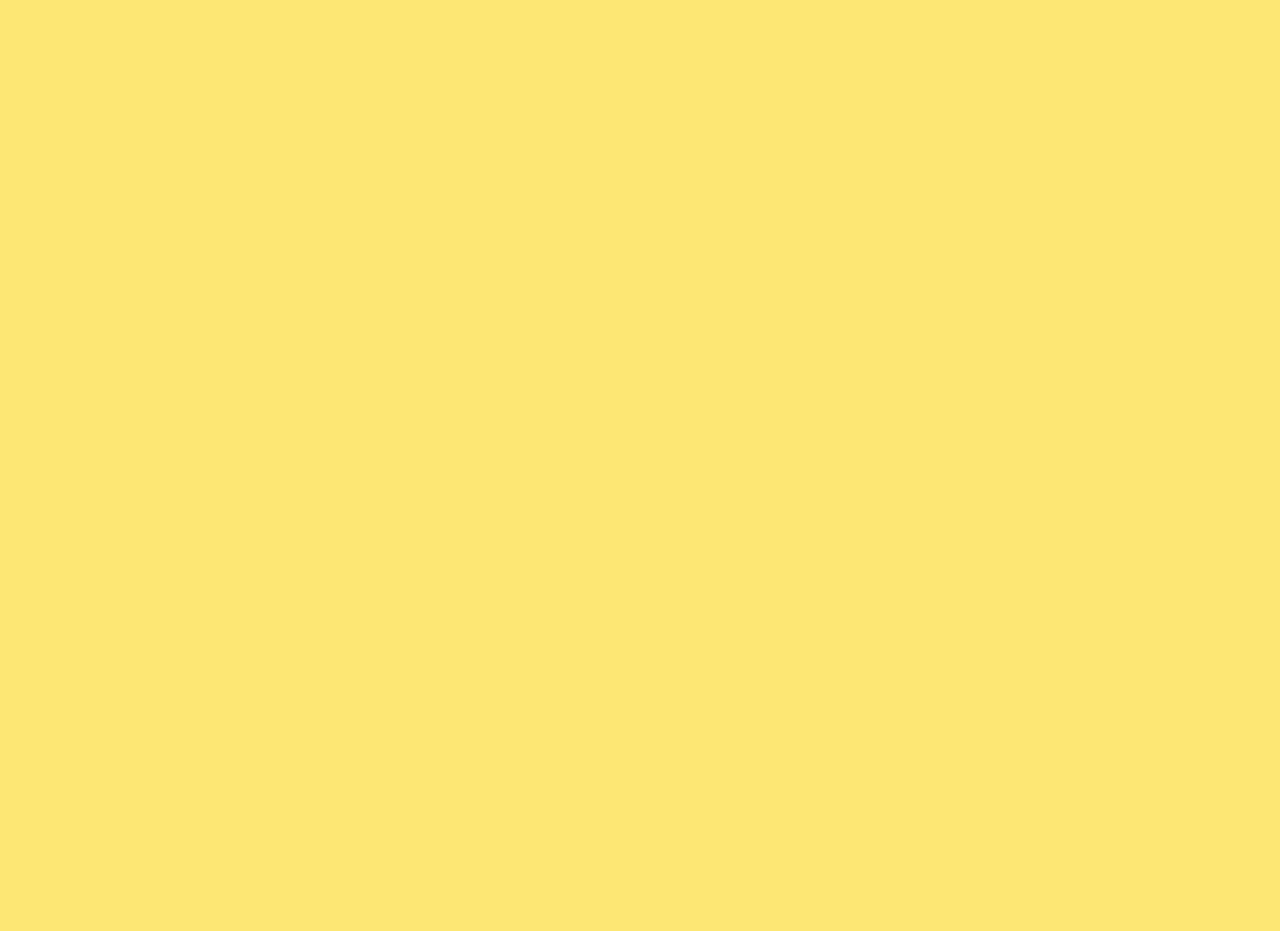
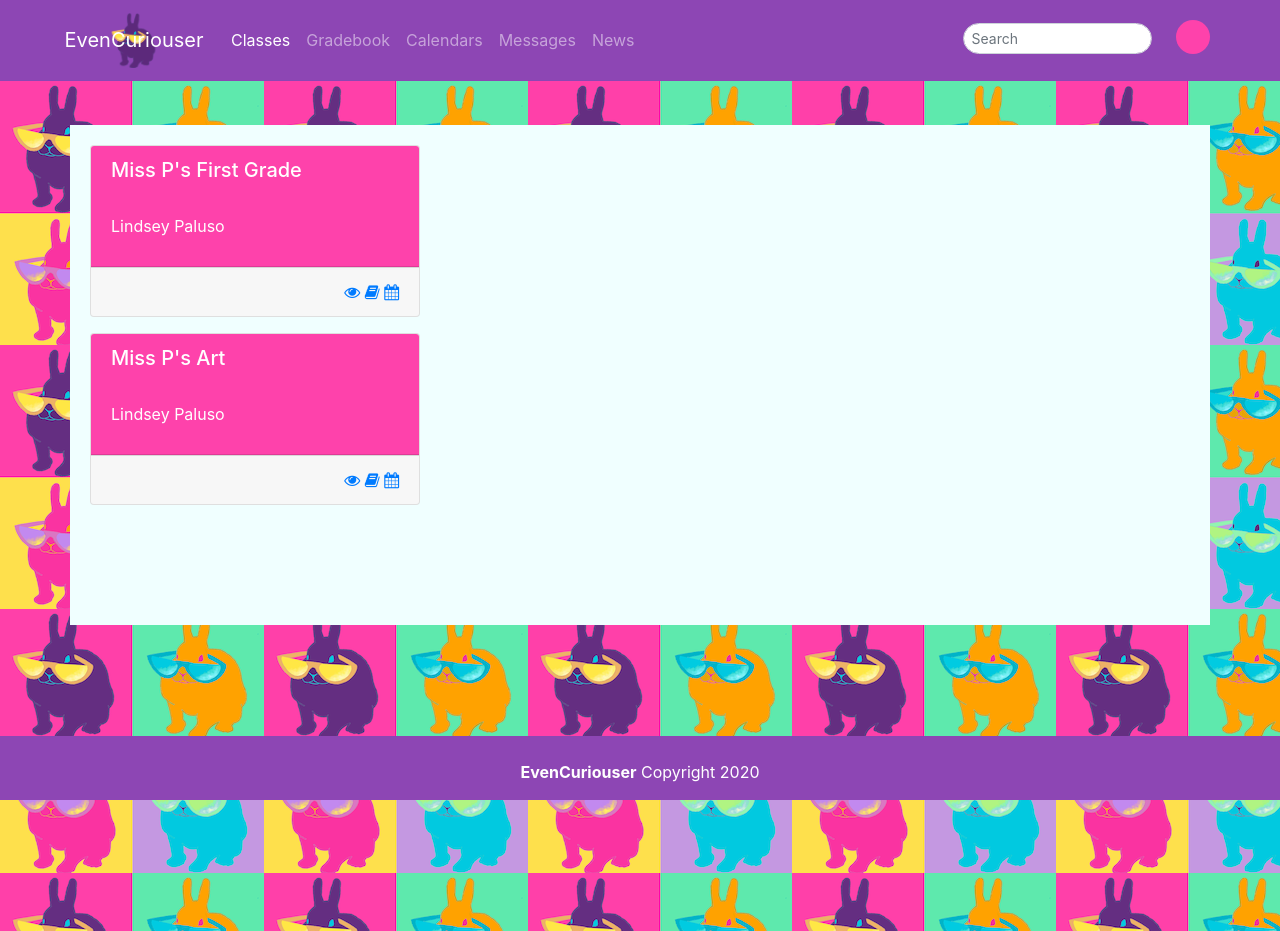
Before and after one commit to aanielson/evenCurioserTest, a plain HTML site: page teacher-classes.html in a window 1280 px wide. Before the commit the page ends 800 px from the top, so only its background shows below. Drawn offline with nearby package versions, Linux system fonts and the light colour scheme.

Commit message:
styled the classes page to not conflict with dashboard. added a navbar

```diff
--- a/assets/css/style.css
+++ b/assets/css/style.css
@@ -55,12 +55,12 @@ body {
     left: 50%;
     -ms-transform: translate(-50%, -50%);
     transform: translate(-50%, -50%);
-    width: 80%;
+    width: 90%;
 }
 .hero-image {
     background-image: url("../images/warhol-bunnies.png");
     background-repeat: repeat;
-    height: 900px;
+    min-height: 850px;
 }
 .dashboard{
     background-color: #8d46b4;
@@ -74,3 +74,55 @@ body {
     margin-top: 7px;
     border-radius: 10px;
 }
+
+/* ============================Styling for Classes Page============================ */
+.navbar {
+    background-color: #8d46b4;
+    color: white;
+    text-align: center;
+}
+.form-control {
+    border-radius: 25px;
+}
+.navbar-header {
+    color: #fde774;
+}
+.class-card-header {
+    background-color: #fe42ab;
+}
+.main {
+    background-color: azure;
+    min-height: 500px;
+    padding: 20px;
+    margin-top: 20px;
+}
+.class-card {
+    width: 30%;
+}
+.class-card-footer {
+    text-align: right;
+}
+#user-avatar {
+    height: 5px;
+    width: 5px;
+    border-radius: 50%;
+    border: none;
+    padding: 17px;
+    text-align: center;
+    text-decoration: none;
+    display: inline-block;
+    font-size: 16px;
+    margin: 5px -15px;
+    background-color: #fe42ab;
+}
+.navbar-brand {
+    position: relative;
+    text-align: center;
+    color: white;
+}
+.centered {
+    position: absolute;
+    top: 50%;
+    left: 50%;
+    transform: translate(-50%, -50%);
+}
--- a/teacher-classes.html
+++ b/teacher-classes.html
@@ -1,21 +1,101 @@
 <!DOCTYPE html>
 <html lang="en">
+
 <head>
     <meta charset="UTF-8">
     <meta name="viewport" content="width=device-width, initial-scale=1.0">
     <!--Bootstrap CSS-->
-    <link rel="stylesheet" href="https://stackpath.bootstrapcdn.com/bootstrap/4.5.0/css/bootstrap.min.css" integrity="sha384-9aIt2nRpC12Uk9gS9baDl411NQApFmC26EwAOH8WgZl5MYYxFfc+NcPb1dKGj7Sk" crossorigin="anonymous">
+    <link rel="stylesheet" href="https://stackpath.bootstrapcdn.com/bootstrap/4.5.0/css/bootstrap.min.css"
+        integrity="sha384-9aIt2nRpC12Uk9gS9baDl411NQApFmC26EwAOH8WgZl5MYYxFfc+NcPb1dKGj7Sk" crossorigin="anonymous">
+    <link rel="stylesheet" href="https://maxcdn.bootstrapcdn.com/font-awesome/4.7.0/css/font-awesome.min.css">
     <!--Local CSS-->
     <link rel="stylesheet" href="./assets/css/style.css">
     <title>EvenCuriouser</title>
 </head>
+
 <body>
+    <nav class="navbar navbar-expand-sm navbar-dark">
+        <div class="container">
+            <div class="navbar-header">
+                <a class="navbar-brand ml-4" href="/teacher-classes.html"><img src="./assets/images/curious-bunny.png" alt="EvenCuriouser logo" width="50px" id="bunny-logo"><p class="centered">EvenCuriouser</p></a>
+            </div>
+            <ul class="navbar-nav ml-5">
+                <li class="nav-item active">
+                  <a class="nav-link" href="#">Classes</a>
+                </li>
+                <li class="nav-item">
+                  <a class="nav-link" href="#">Gradebook</a>
+                </li>
+                <li class="nav-item">
+                  <a class="nav-link" href="#">Calendars</a>
+                </li>
+                <li class="nav-item">
+                  <a class="nav-link" href="#">Messages</a>
+                </li>
+                <li class="nav-item">
+                    <a class="nav-link" href="#">News</a>
+                </li>
+            </ul>
+            <ul class="navbar-nav ml-auto">
+                <li class="nav-item">
+                    <form class="form-inline md-form form-sm mt-0 nav-link mr-2">
+                        <input class="form-control form-control-sm ml-3 w-75" type="text" placeholder="Search" aria-label="Search">
+                    </form>
+                </li>
+                <li class="nav-item">
+                    <p class="nav-link" id="user-avatar"></p>
+                </li>
+            </ul>
 
+        </div>
+    </nav>
+    <div class="hero-image">
+        <br>
+        <div class="container main">
+            <div class="class-card card mr-3 mb-3">
+                <div class="class-card-header card-header text-white">
+                    <h5>Miss P's First Grade</h5>
+                    <br>
+                    <p>Lindsey Paluso</p>
+                </div>
+                <div class="class-card-footer card-footer">
+                    <a href="#"><i class="fa fa-eye" aria-hidden="true"></i></a>
+                    <a href="#"><i class="fa fa-book" aria-hidden="true"></i></a>
+                    <a href="#"><i class="fa fa-calendar" aria-hidden="true"></i></a>
+                </div>
+            </div>
+            <div class="class-card card mr-3 mb-3">
+                <div class="class-card-header card-header text-white">
+                    <h5>Miss P's Art</h5>
+                    <br>
+                    <p>Lindsey Paluso</p>
+                </div>
+                <div class="class-card-footer card-footer">
+                    <a href="#"><i class="fa fa-eye" aria-hidden="true"></i></a>
+                    <a href="#"><i class="fa fa-book" aria-hidden="true"></i></a>
+                    <a href="#"><i class="fa fa-calendar" aria-hidden="true"></i></a>
+                </div>
+            </div>
+
+        </div>
+        <br><br>
+    </div>
+    <!--fixed footer-->
+    <footer class="footer pt-4">
+        <p><strong>EvenCuriouser</strong> Copyright 2020</p>
+    </footer>
     <!--Bootstrap JS & jQuery-->
-    <script src="https://code.jquery.com/jquery-3.5.1.slim.min.js" integrity="sha384-DfXdz2htPH0lsSSs5nCTpuj/zy4C+OGpamoFVy38MVBnE+IbbVYUew+OrCXaRkfj" crossorigin="anonymous"></script>
-    <script src="https://cdn.jsdelivr.net/npm/popper.js@1.16.0/dist/umd/popper.min.js" integrity="sha384-Q6E9RHvbIyZFJoft+2mJbHaEWldlvI9IOYy5n3zV9zzTtmI3UksdQRVvoxMfooAo" crossorigin="anonymous"></script>
-    <script src="https://stackpath.bootstrapcdn.com/bootstrap/4.5.0/js/bootstrap.min.js" integrity="sha384-OgVRvuATP1z7JjHLkuOU7Xw704+h835Lr+6QL9UvYjZE3Ipu6Tp75j7Bh/kR0JKI" crossorigin="anonymous"></script>
+    <script src="https://code.jquery.com/jquery-3.5.1.slim.min.js"
+        integrity="sha384-DfXdz2htPH0lsSSs5nCTpuj/zy4C+OGpamoFVy38MVBnE+IbbVYUew+OrCXaRkfj"
+        crossorigin="anonymous"></script>
+    <script src="https://cdn.jsdelivr.net/npm/popper.js@1.16.0/dist/umd/popper.min.js"
+        integrity="sha384-Q6E9RHvbIyZFJoft+2mJbHaEWldlvI9IOYy5n3zV9zzTtmI3UksdQRVvoxMfooAo"
+        crossorigin="anonymous"></script>
+    <script src="https://stackpath.bootstrapcdn.com/bootstrap/4.5.0/js/bootstrap.min.js"
+        integrity="sha384-OgVRvuATP1z7JjHLkuOU7Xw704+h835Lr+6QL9UvYjZE3Ipu6Tp75j7Bh/kR0JKI"
+        crossorigin="anonymous"></script>
     <!--Local JS-->
     <script src="./assets/js/index.js"></script>
 </body>
+
 </html>
```
Also changed, not shown: teacher-dashboard.html (+6 -6 lines).
